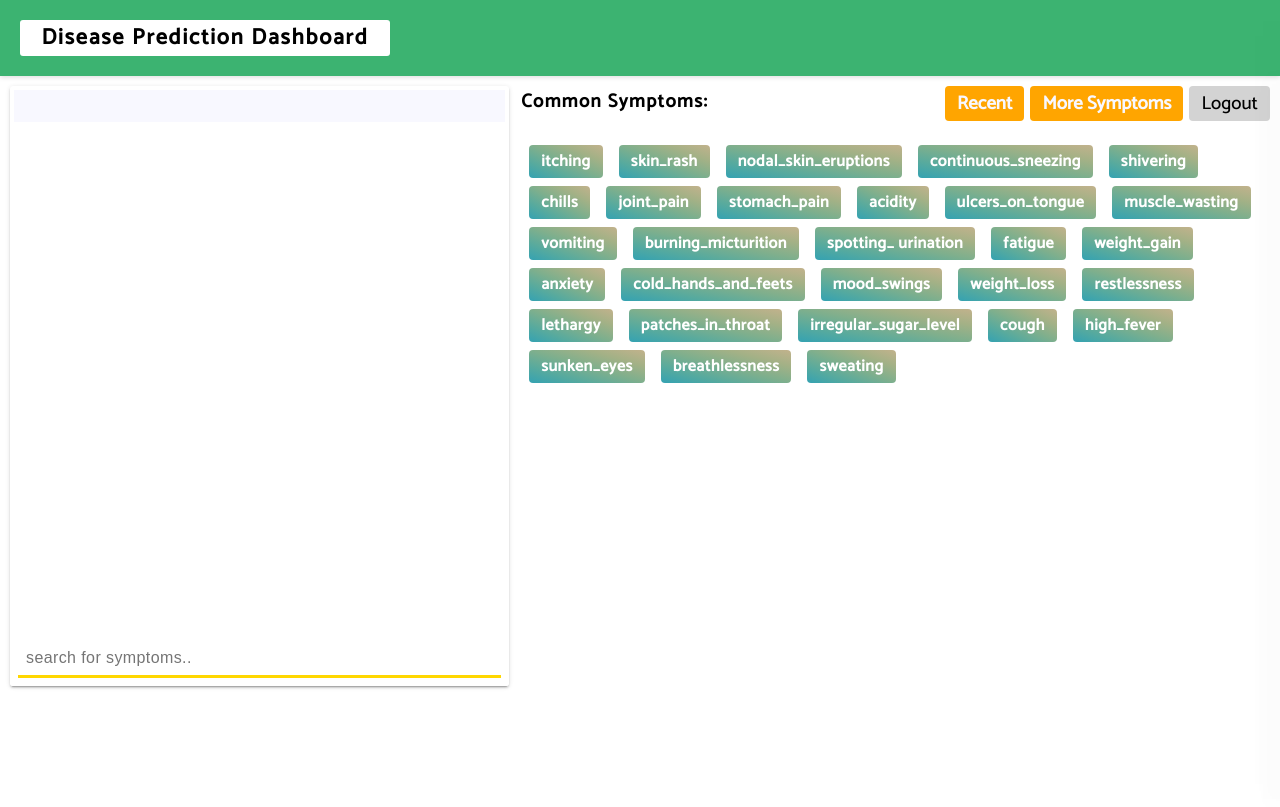
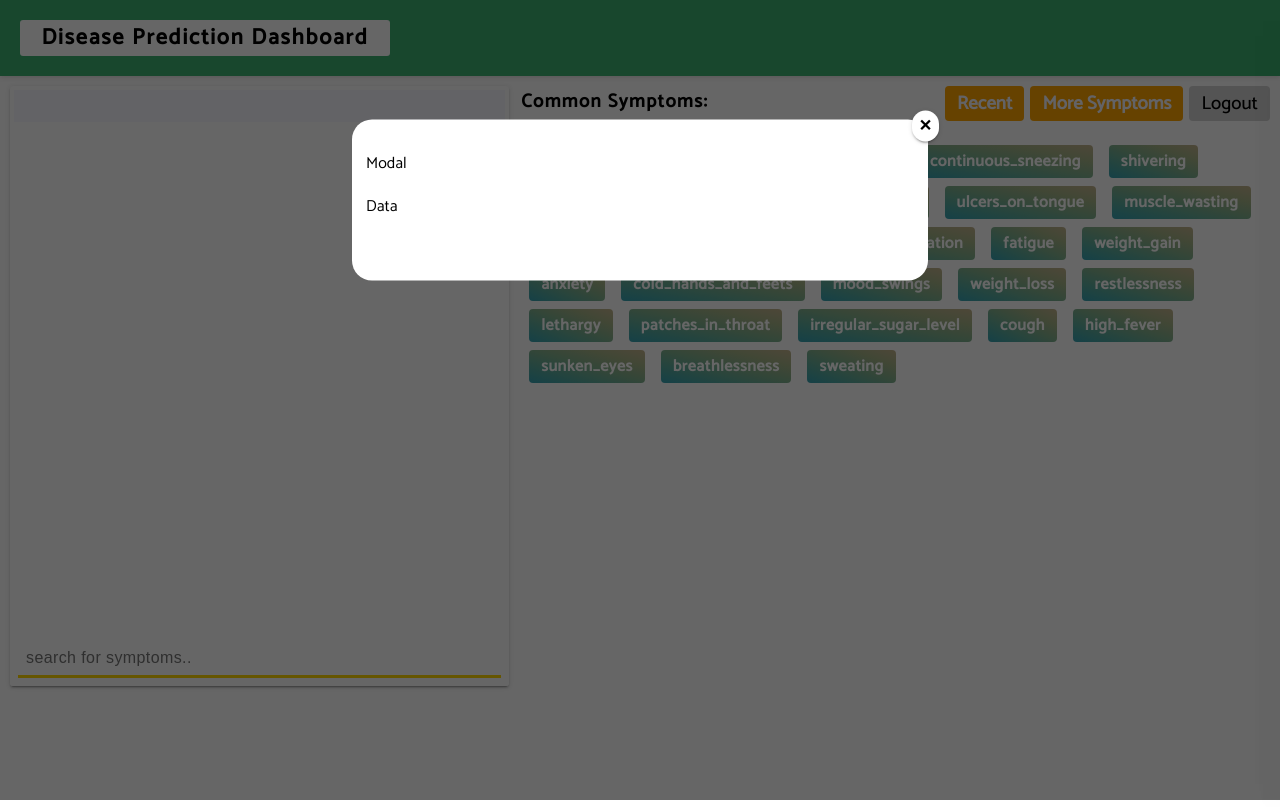
Before and after one commit to rk-chr/symptoms-revamp, a React (Create React App) app: page /dashboard in a window 1280 px wide. Shown: the top 807 px of the page. Built offline with nearby package versions, Linux system fonts and the light colour scheme.

Commit message:
added modal

```diff
--- /dev/null
+++ b/src/components/Modal/index.js
@@ -0,0 +1,17 @@
+import React from "react";
+import { StyledModal } from "../../styled-components";
+
+const Modal = ({ handleClose, show, children }) => {
+  return (
+    <StyledModal show={show}>
+      <section className="modal-main">
+        {children}
+        <h4 className="close" onClick={handleClose}>
+          &#10005;
+        </h4>
+      </section>
+    </StyledModal>
+  );
+};
+
+export default Modal;
--- a/src/components/UserSelected/index.js
+++ b/src/components/UserSelected/index.js
@@ -3,10 +3,12 @@ import axios from "axios";
 import { symptoms } from "../../data";
 import { searchResults } from "../../helpers";
 import styles from "./index.module.css";
+import Modal from "../Modal";
 
 class UserSelected extends React.Component {
   state = {
-    query: ""
+    query: "",
+    show: true
   };
 
   handleChange = e => {
@@ -41,7 +43,13 @@ class UserSelected extends React.Component {
   };
 
   render() {
-    const { handleDelete, symptoms: sym, handleSave, loading } = this.props;
+    const {
+      handleDelete,
+      symptoms: sym,
+      handleSave,
+      loading,
+      loaded
+    } = this.props;
     const { query, search_results } = this.state;
     return (
       <div className="chat">
@@ -83,6 +91,12 @@ class UserSelected extends React.Component {
               <div className={`${styles["loading-wheel"]}`}></div>
             </div>
           )}
+          {!loaded && (
+            <Modal show={this.state.show} handleClose={this.hideModal}>
+              <p>Modal</p>
+              <p>Data</p>
+            </Modal>
+          )}
         </div>
       </div>
     );
--- a/src/styled-components/index.js
+++ b/src/styled-components/index.js
@@ -482,6 +482,48 @@ const StyledResponses = styled.div`
   }
 `;
 
+const StyledModal = styled.div`
+  display: ${props => (props.show ? "block" : "none")};
+  position: fixed;
+  top: 0;
+  left: 0;
+  width: 100%;
+  height: 100%;
+  background: rgba(0, 0, 0, 0.6);
+
+  .modal-main {
+    position: fixed;
+    background: white;
+    width: 45%;
+    height: auto;
+    top: 25%;
+    left: 50%;
+    transform: translate(-50%, -50%);
+    border-radius: 20px;
+    padding: 14px;
+  }
+
+  .close {
+    box-shadow: 0 2px 2px 0 rgba(0, 0, 0, 0.14), 0 1px 5px 0 rgba(0, 0, 0, 0.12),
+      0 3px 1px -2px rgba(0, 0, 0, 0.2);
+    background-color: white;
+    position: relative;
+    float: right;
+    width: 5%;
+    text-align: center;
+    border-radius: 50px;
+    padding: 2px;
+    top: -125px;
+    left: 25px;
+    cursor: pointer;
+  }
+
+  .close:hover {
+    background-color: red;
+    color: white;
+  }
+`;
+
 export {
   StyledHome,
   StyledForm,
@@ -491,5 +533,6 @@ export {
   StyledLoader,
   StyledDashboard,
   StyledHeader,
-  StyledResponses
+  StyledResponses,
+  StyledModal
 };
```
